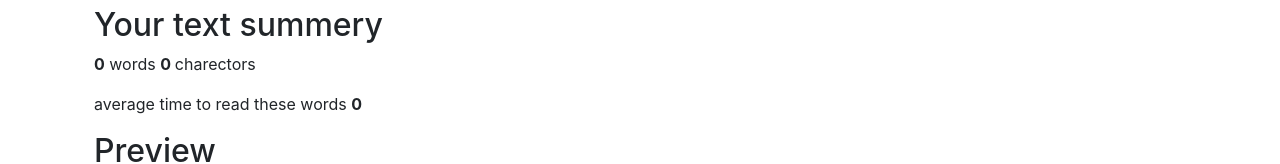
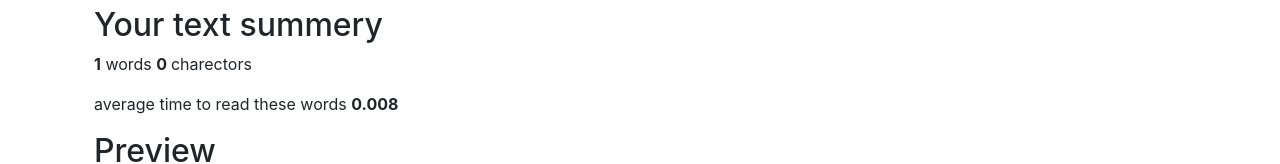
Before and after one commit to sachinmaurya96/Textutils, a React (Create React App) app: page / in a window 1280 px wide. Shown: the part 398-562 px from the top of the page. Built offline with nearby package versions, Linux system fonts and the light colour scheme; a web font is replaced by a local one.

Commit message:
deploy github pages

```diff
--- a/package.json
+++ b/package.json
@@ -2,7 +2,7 @@
   "name": "textutils",
   "version": "0.1.0",
   "private": true,
-  "homepage": "https://sachinmaurya96.github.io/textutils",
+  "homepage": "https://sachinmaurya96.github.io/Textutils",
   "dependencies": {
     "@testing-library/jest-dom": "^5.16.5",
     "@testing-library/react": "^13.4.0",
--- a/src/components/Main.jsx
+++ b/src/components/Main.jsx
@@ -42,7 +42,9 @@ function Main(props) {
   const textcolour = (e) => {
     setcolour(e.target.value);
     let copytext = document.getElementById("exampleFormControlTextarea1");
+    let preview = document.getElementById("preview");
     copytext.style.color = colour;
+    preview.style.color = colour;
   };
 
   return (
@@ -106,13 +108,13 @@ function Main(props) {
       <div className="container">
         <h2>Your text summery</h2>
         <p>
-          <b>{text.split(" ").length - 1}</b> words <b>{text.length} </b>
+          <b>{text.split(" ").length}</b> words <b>{text.length} </b>
           charectors
         </p>
         <p>
           {" "}
           average time to read these words{" "}
-          <b>{(text.split(" ").length - 1) * 0.008}</b>
+          <b>{(text.split(" ").length) * 0.008}</b>
         </p>
         <h2>Preview</h2>
         <p id="preview">{text}</p>
```
